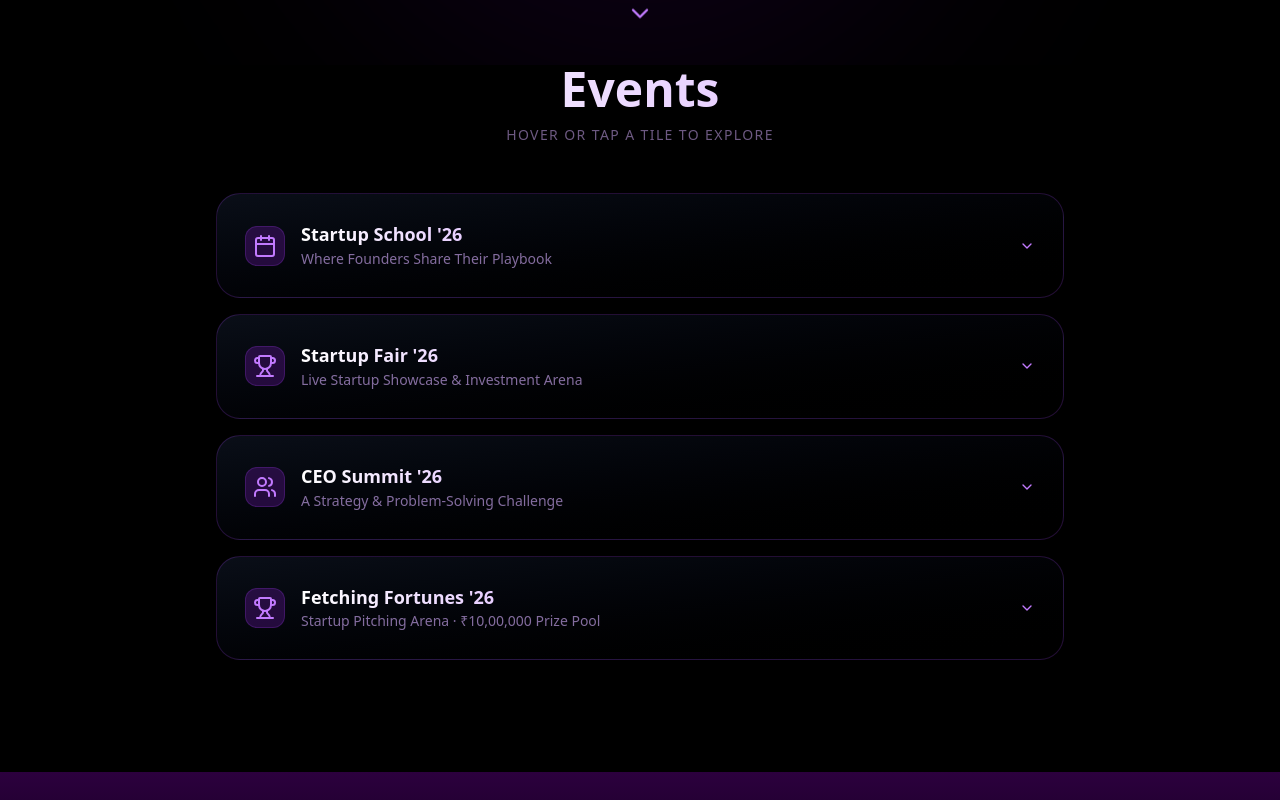
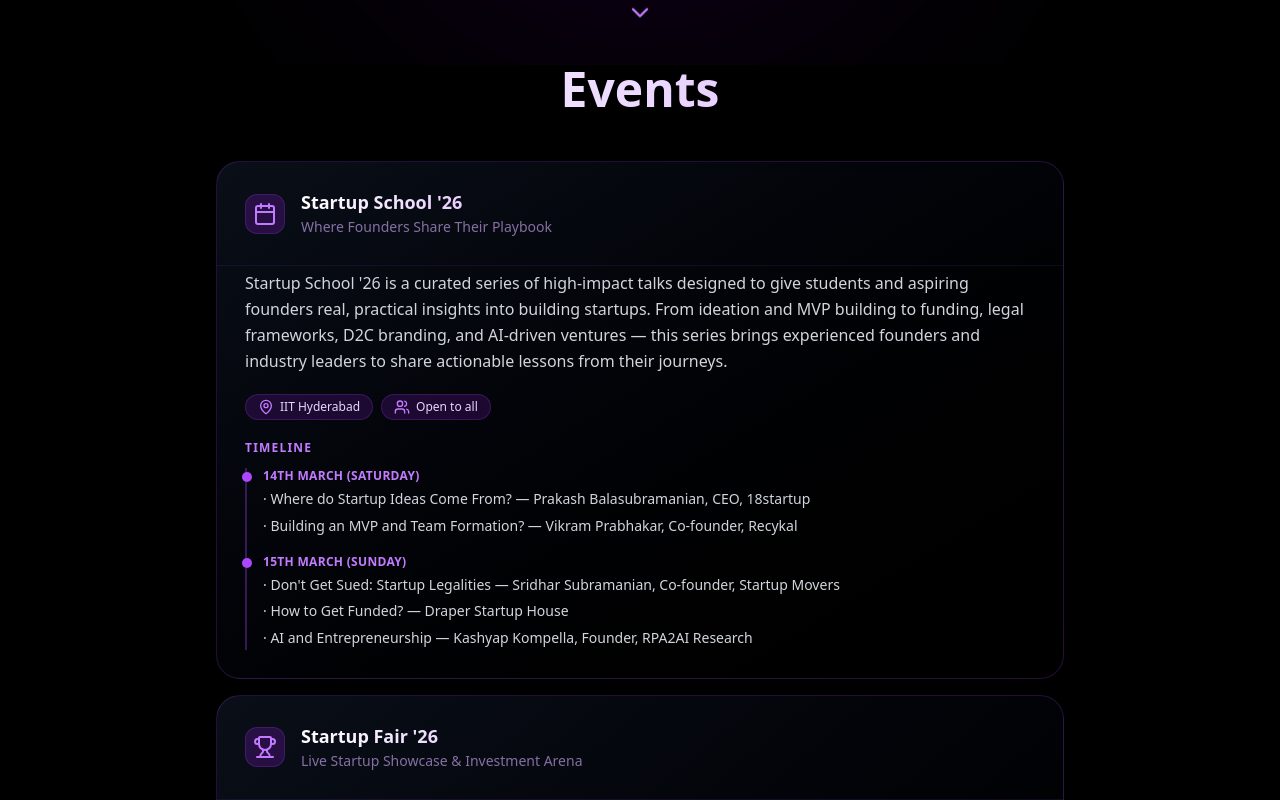
Before and after one commit to E-Cell-IITH/website-2025-26, a Next.js app: page /esummit in a window 1280 px wide. Shown: the part 560-1360 px from the top of the page. Built offline with nearby package versions, Linux system fonts and the light colour scheme.

Commit message:
feat: changed esummit page

```diff
--- a/src/components/esummit/Esummit_component.js
+++ b/src/components/esummit/Esummit_component.js
@@ -1,7 +1,7 @@
 "use client";
 
 import { useEffect, useRef, useState } from "react";
-import { motion, AnimatePresence } from "framer-motion";
+import { motion } from "framer-motion";
 import { MapPin, Users, Calendar, Trophy, ChevronDown } from "lucide-react";
 
 function AnimatedSection({ children, className = "" }) {
@@ -25,7 +25,8 @@
   return (
     <div
       ref={ref}
-      className={`transition-all duration-700 ease-out transform ${visible ? "opacity-100 translate-y-0" : "opacity-0 translate-y-10"
+      className={`transition-all duration-700 ease-out transform ${
+        visible ? "opacity-100 translate-y-0" : "opacity-0 translate-y-10"
       } ${className}`}
     >
       {children}
@@ -180,30 +181,18 @@
   },
 ];
 
-function EventTile({ event, index }) {
-  const [open, setOpen] = useState(false);
-
-  const handleMouseEnter = () => setOpen(true);
-  const handleMouseLeave = () => setOpen(false);
-  const handleClick = () => setOpen((o) => !o);
-
+function EventSection({ event, index }) {
   return (
-    <motion.div
+    <motion.section
+      id={event.id}
       initial={{ opacity: 0, y: 36 }}
       whileInView={{ opacity: 1, y: 0 }}
       viewport={{ once: true }}
       transition={{ duration: 0.5, delay: index * 0.1 }}
-      onMouseEnter={handleMouseEnter}
-      onMouseLeave={handleMouseLeave}
-      onClick={handleClick}
-      className={`rounded-3xl border cursor-pointer select-none transition-all duration-300
-        ${open
-          ? "border-purple-500/70 bg-gradient-to-br from-purple-900/30 to-black/60 shadow-[0_0_40px_rgba(168,85,247,0.2)] scale-[1.025]"
-          : "border-purple-500/20 bg-gradient-to-br from-gray-900/60 to-black/50 hover:border-purple-500/50 hover:shadow-[0_0_24px_rgba(168,85,247,0.14)] hover:scale-[1.015]"
-        }`}
+      className="rounded-3xl border border-purple-500/20 bg-gradient-to-br from-gray-900/60 to-black/50 scroll-mt-24"
     >
-      <div className="flex items-center justify-between gap-4 p-6 md:p-7">
-        <div className="flex items-center gap-4">
+      {/* Header */}
+      <div className="flex items-center gap-4 p-6 md:p-7">
         <div className="w-10 h-10 rounded-xl bg-purple-900/40 border border-purple-500/20 flex items-center justify-center flex-shrink-0">
           {event.icon}
         </div>
@@ -214,21 +203,8 @@
           <p className="text-xs md:text-sm text-purple-300/60 mt-0.5">{event.tagline}</p>
         </div>
       </div>
-        <ChevronDown
-          className={`w-4 h-4 text-purple-400 flex-shrink-0 transition-transform duration-300 ${open ? "rotate-180" : ""}`}
-        />
-      </div>
 
-      <AnimatePresence initial={false}>
-        {open && (
-          <motion.div
-            key="expanded"
-            initial={{ opacity: 0, height: 0 }}
-            animate={{ opacity: 1, height: "auto" }}
-            exit={{ opacity: 0, height: 0 }}
-            transition={{ duration: 0.38, ease: [0.22, 1, 0.36, 1] }}
-            className="overflow-hidden"
-          >
+      {/* Body */}
       <div className="px-6 md:px-7 pb-7 pt-1 space-y-5 border-t border-purple-500/10">
         <p className="text-sm md:text-base text-gray-300 leading-relaxed">
           {event.description}
@@ -270,7 +246,6 @@
         </div>
 
         {event.cta && (
-                <div onClick={(e) => e.stopPropagation()}>
           <a
             href={event.cta.href}
             target="_blank"
@@ -279,13 +254,9 @@
           >
             {event.cta.label} →
           </a>
-                </div>
         )}
       </div>
-          </motion.div>
-        )}
-      </AnimatePresence>
-    </motion.div>
+    </motion.section>
   );
 }
 
@@ -341,14 +312,11 @@
           <h2 className="text-3xl sm:text-4xl md:text-5xl font-bold bg-gradient-to-r from-white to-purple-300 bg-clip-text text-transparent mb-3">
             Events
           </h2>
-          <p className="text-sm text-purple-300/50 tracking-widest uppercase">
-            Hover or tap a tile to explore
-          </p>
         </AnimatedSection>
 
         <div className="space-y-4">
           {events.map((event, idx) => (
-            <EventTile key={event.id} event={event} index={idx} />
+            <EventSection key={event.id} event={event} index={idx} />
           ))}
         </div>
       </section>
```
Lines whose indentation alone changed are shown as unchanged.
